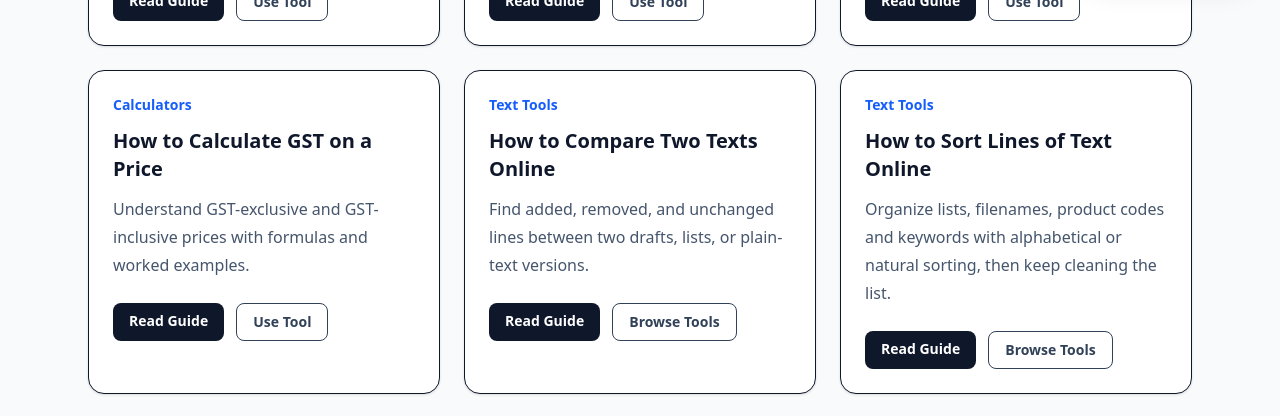
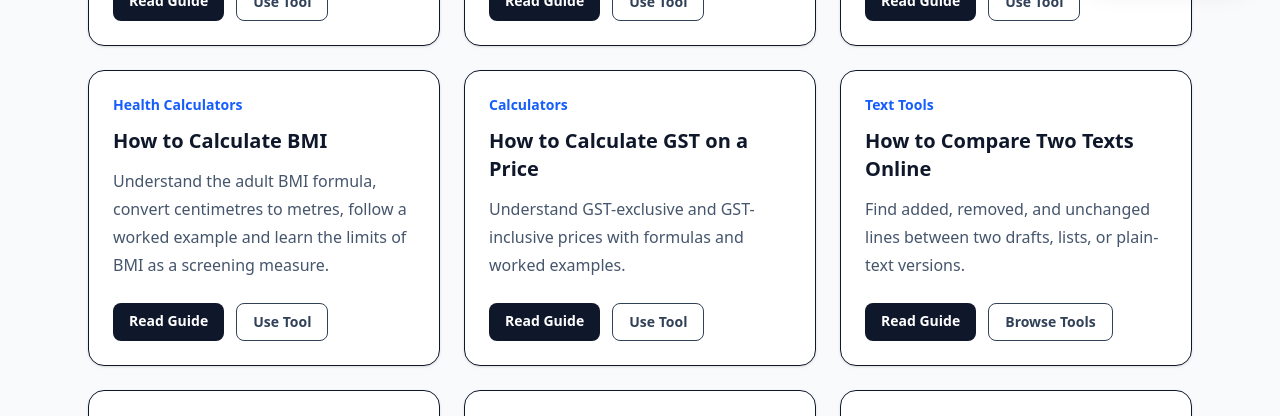
Before and after one commit to WellProSoftware/kaamkitpro, a Next.js app: page /guides in a window 1280 px wide. Shown: the part 800-1216 px from the top of the page. Built offline with nearby package versions, Linux system fonts and the light colour scheme; no server answers.

Commit message:
content: list BMI calculator guide

```diff
--- a/src/app/guides/page.tsx
+++ b/src/app/guides/page.tsx
@@ -34,6 +34,13 @@ const guides = [
     href: "/guides/pdf-compression",
     tool: "/tools/pdf-compressor",
     category: "PDF Tools",
+  },
+  {
+    title: "How to Calculate BMI",
+    description: "Understand the adult BMI formula, convert centimetres to metres, follow a worked example and learn the limits of BMI as a screening measure.",
+    href: "/guides/bmi-calculator",
+    tool: "/tools/bmi-calculator",
+    category: "Health Calculators",
   },
   {
     title: "How to Calculate GST on a Price",
```
